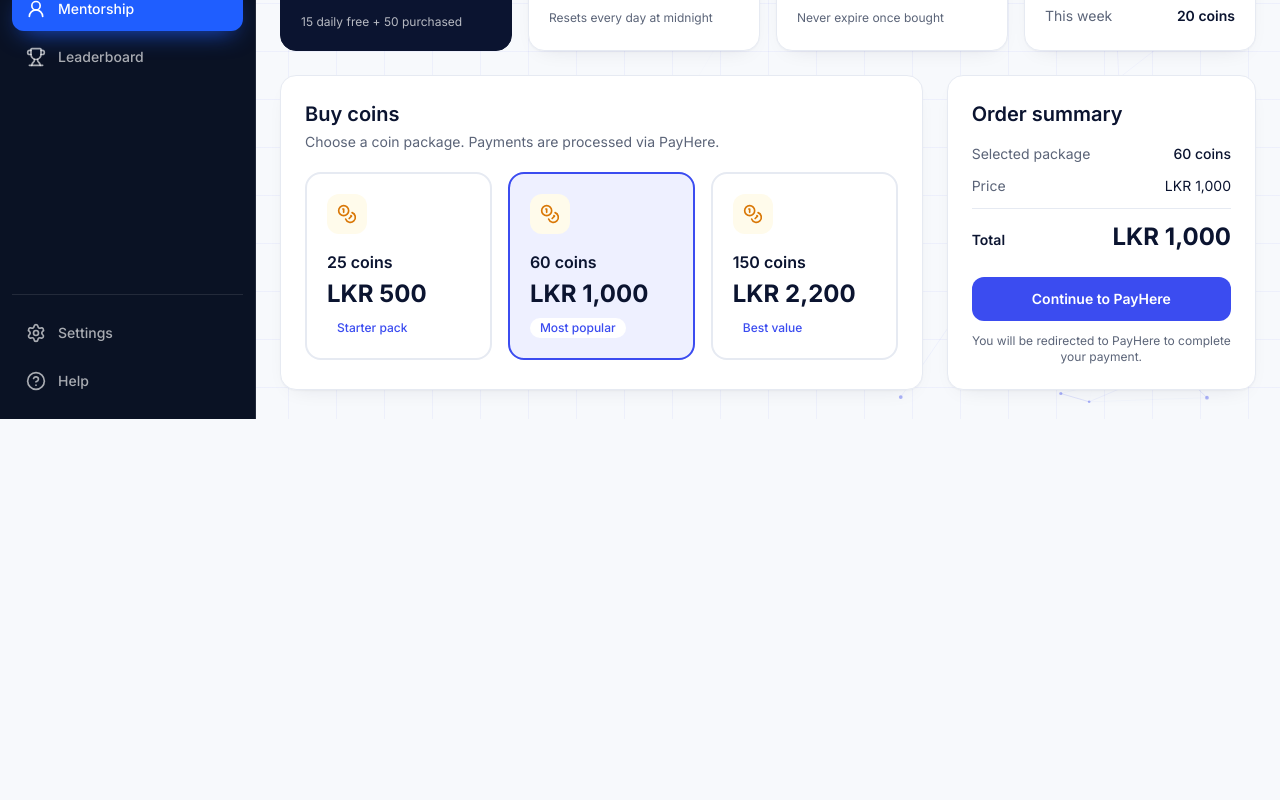
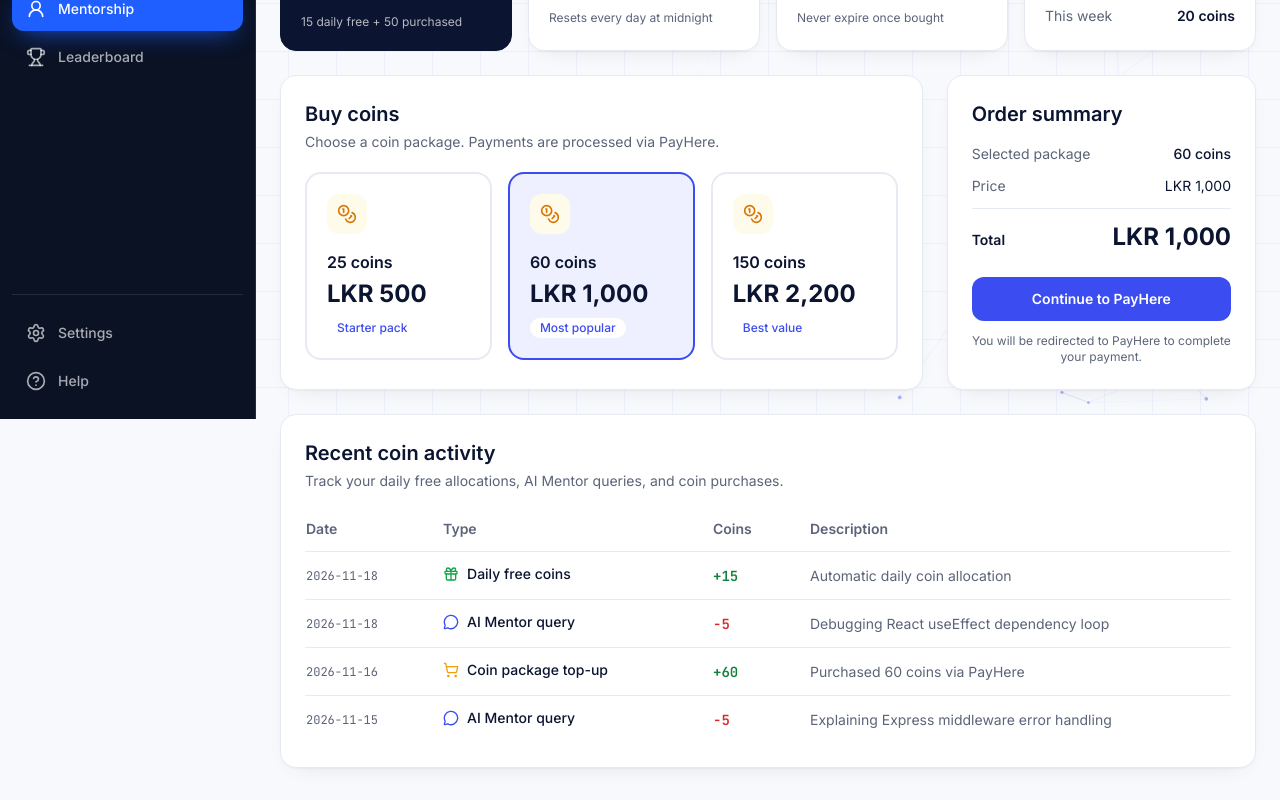
Before and after one commit to kaushalyawijesiri0-lang/devcraft, a React (Vite) app: page /mentorship/wallet in a window 1280 px wide. Shown: the part 381-1181 px from the top of the page. Before the commit the page ends 803 px from the top, so only its background shows below. Built offline with nearby package versions, Linux system fonts and the light colour scheme.

Commit message:
add recent coin activity table to coin wallet

```diff
--- a/src/modules/mentorship/pages/CoinWallet.tsx
+++ b/src/modules/mentorship/pages/CoinWallet.tsx
@@ -1,11 +1,27 @@
 import { useState } from 'react';
-import { CoinsIcon, GiftIcon, ShoppingCartIcon } from 'lucide-react';
+import {
+  CoinsIcon,
+  GiftIcon,
+  MessageCircleIcon,
+  ShoppingCartIcon,
+} from 'lucide-react';
 
 type CoinPackage = {
   id: string;
   coins: number;
   price: number;
   note?: string;
+};
+
+type ActivityType = 'allocation' | 'ai' | 'purchase';
+
+type CoinActivity = {
+  id: string;
+  date: string;
+  type: ActivityType;
+  label: string;
+  coins: number;
+  description: string;
 };
 
 const walletSummary = {
@@ -34,6 +50,41 @@ const coinPackages: CoinPackage[] = [
     coins: 150,
     price: 2200,
     note: 'Best value',
+  },
+];
+
+const sampleActivity: CoinActivity[] = [
+  {
+    id: 'act-1',
+    date: '2026-11-18',
+    type: 'allocation',
+    label: 'Daily free coins',
+    coins: 15,
+    description: 'Automatic daily coin allocation',
+  },
+  {
+    id: 'act-2',
+    date: '2026-11-18',
+    type: 'ai',
+    label: 'AI Mentor query',
+    coins: -5,
+    description: 'Debugging React useEffect dependency loop',
+  },
+  {
+    id: 'act-3',
+    date: '2026-11-16',
+    type: 'purchase',
+    label: 'Coin package top-up',
+    coins: 60,
+    description: 'Purchased 60 coins via PayHere',
+  },
+  {
+    id: 'act-4',
+    date: '2026-11-15',
+    type: 'ai',
+    label: 'AI Mentor query',
+    coins: -5,
+    description: 'Explaining Express middleware error handling',
   },
 ];
 
@@ -253,6 +304,67 @@ export function CoinWallet() {
           )}
         </section>
       </div>
+
+      {/* Recent coin activity */}
+      <section className="rounded-2xl border border-line bg-white p-6 shadow-card">
+        <h2 className="text-xl font-semibold text-ink">
+          Recent coin activity
+        </h2>
+
+        <p className="mt-1 text-sm text-muted">
+          Track your daily free allocations, AI Mentor queries, and coin purchases.
+        </p>
+
+        <div className="mt-4 overflow-x-auto">
+          <table className="w-full min-w-[600px] text-left text-sm">
+            <thead>
+              <tr className="border-b border-line text-muted">
+                <th scope="col" className="py-3 pr-4 font-semibold">Date</th>
+                <th scope="col" className="px-4 py-3 font-semibold">Type</th>
+                <th scope="col" className="px-4 py-3 font-semibold">Coins</th>
+                <th scope="col" className="py-3 pl-4 font-semibold">Description</th>
+              </tr>
+            </thead>
+
+            <tbody className="divide-y divide-line">
+              {sampleActivity.map((item) => (
+                <tr key={item.id}>
+                  <td className="py-3 pr-4 font-mono text-xs text-muted">
+                    {item.date}
+                  </td>
+
+                  <td className="px-4 py-3 font-medium text-ink">
+                    <span className="inline-flex items-center gap-2">
+                      {item.type === 'allocation' && (
+                        <GiftIcon className="h-4 w-4 text-green-600" aria-hidden="true" />
+                      )}
+                      {item.type === 'ai' && (
+                        <MessageCircleIcon className="h-4 w-4 text-primary" aria-hidden="true" />
+                      )}
+                      {item.type === 'purchase' && (
+                        <ShoppingCartIcon className="h-4 w-4 text-amber-500" aria-hidden="true" />
+                      )}
+                      {item.label}
+                    </span>
+                  </td>
+
+                  <td
+                    className={`px-4 py-3 font-mono font-semibold ${
+                      item.coins > 0 ? 'text-green-700' : 'text-red-600'
+                    }`}
+                  >
+                    {item.coins > 0 ? `+${item.coins}` : item.coins}
+                  </td>
+
+                  <td className="py-3 pl-4 text-muted">
+                    {item.description}
+                  </td>
+                </tr>
+              ))}
+            </tbody>
+          </table>
+        </div>
+      </section>
     </div>
   );
 }
```
